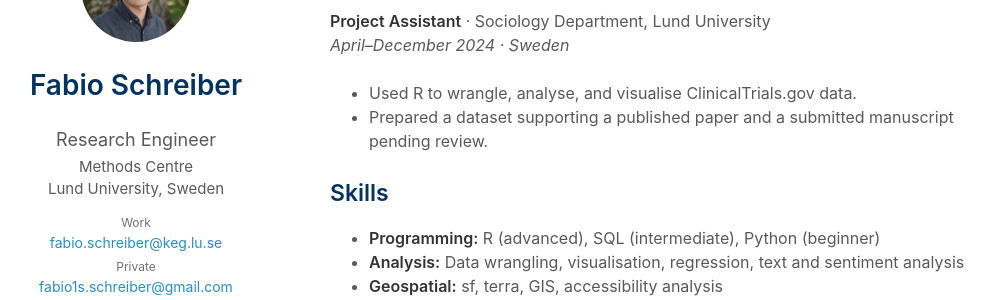
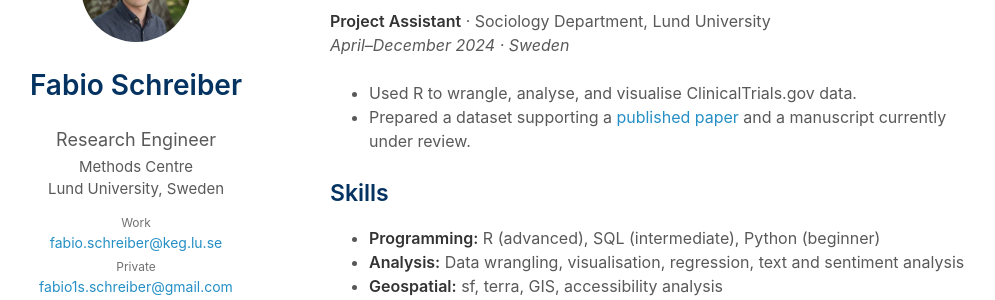
Before and after one commit to fab1s/fab1s.github.io, a Jekyll site: the page built from _pages/about.md, in a window 1280 px wide and 900 px high, scrolled down 808 px. Shown: the part 153-453 px from the top of the window, without its empty margins (140-1135 px from the left). Built offline with Jekyll 4.4.1, drawn with Linux system fonts in a browser that asks for light colours; some web fonts are replaced.

Commit message:
Link published clinical research and update manuscript status

```diff
--- a/_pages/about.md
+++ b/_pages/about.md
@@ -32,7 +32,7 @@ I earned my M.Sc. in Social Scientific Data Analysis at Lund University in 2025,
 *April–December 2024 · Sweden*
 
 - Used R to wrangle, analyse, and visualise ClinicalTrials.gov data.
-- Prepared a dataset supporting a published paper and a submitted manuscript pending review.
+- Prepared a dataset supporting a [published paper](https://www.tandfonline.com/doi/full/10.1080/09581596.2026.2670065) and a manuscript currently under review.
 
 ## Skills
 
```
Also changed, not shown: _pages/cv.md (+1 -1 lines), _pages/research.md (+1 -1 lines), _portfolio/clinical-trials.md (+1 -1 lines).
